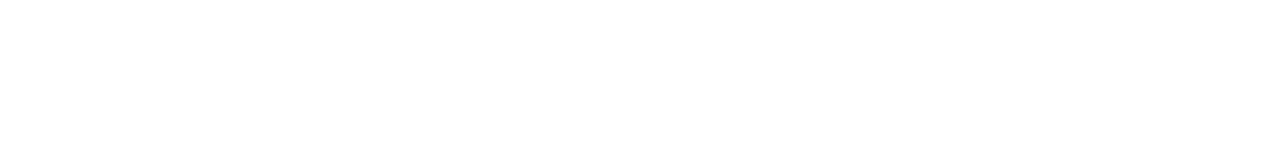
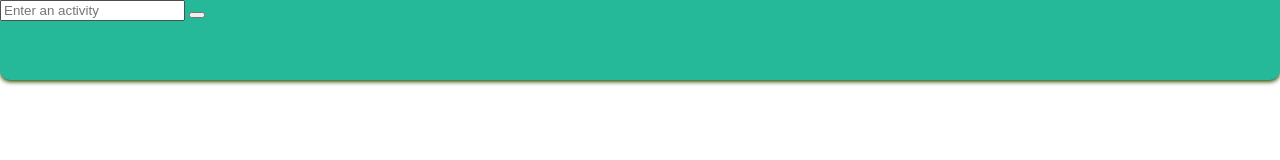
Before and after one commit to NirmitAgrawal02/TaskPlanner, a plain HTML site: page index.html in a window 1280 px wide. Drawn offline with Linux system fonts and the light colour scheme.

Commit message:
Header Inputs

```diff
--- a/Resources/css/style.css
+++ b/Resources/css/style.css
@@ -1,13 +1,13 @@
 @charset "UTF-8";
 
 header {
-    width: "100%";
+    width: 100%;
     height: 80px;
     position: fixed;
     top: 0;
     left: 0;
     z-index: 5;
-    background: #c505fa;
+    background: #25b99a;
     box-shadow: 0px 2px 4px rgba(44.62, 80, 0.15);
     border-bottom-right-radius: 10px;
     border-bottom-left-radius: 10px;
--- a/index.html
+++ b/index.html
@@ -4,13 +4,14 @@
 <head>
     <meta charset="utf-8">
     <title> Task Planner</title>
+    <link rel="stylesheet" type="text/css" href="Resources/css/main.css">
+    <link rel="stylesheet" type="text/css" href="Resources/css/style.css">
 </head>
-<link rel="stylesheet" type=text/css href="Resources/css/style.css">
-<link rel="stylesheet" type=text/css href="Resources/css/main.css">
 
 <body>
     <header>
-
+        <input type="text" placeholder="Enter an activity" ..>
+        <button></button>
     </header>
 
 </body>
```
